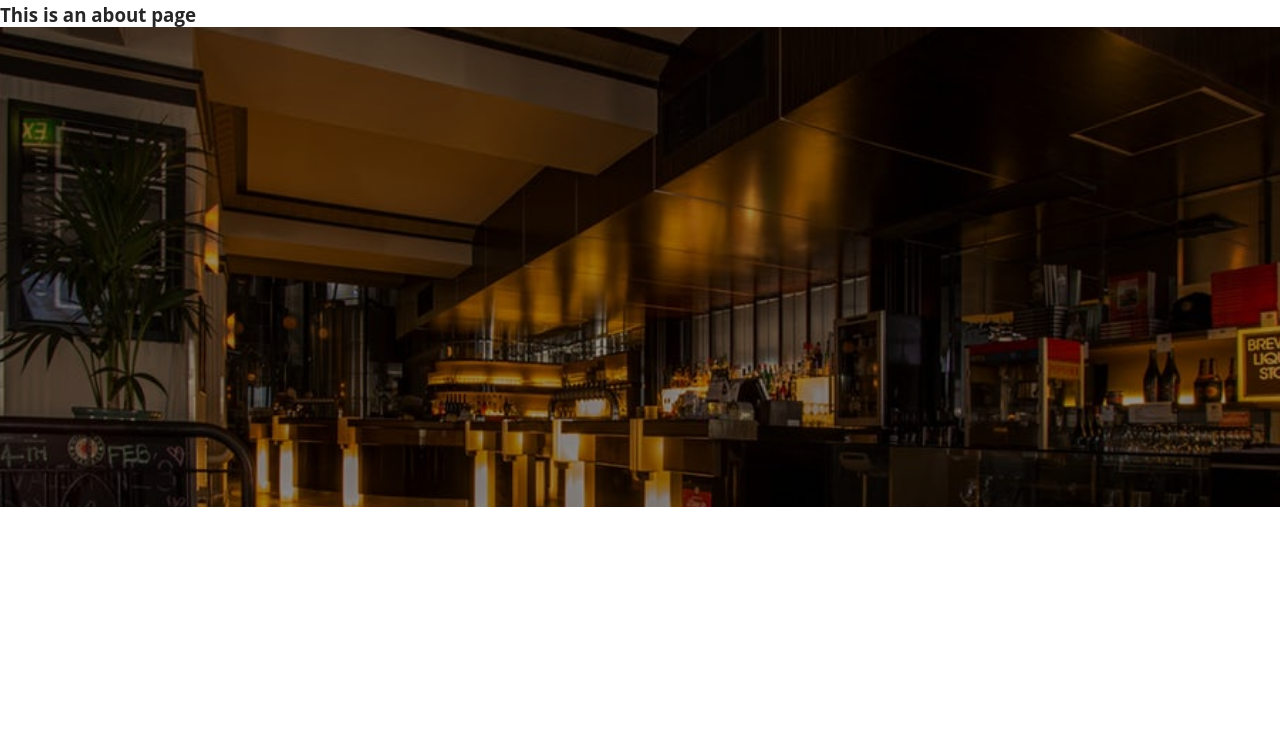
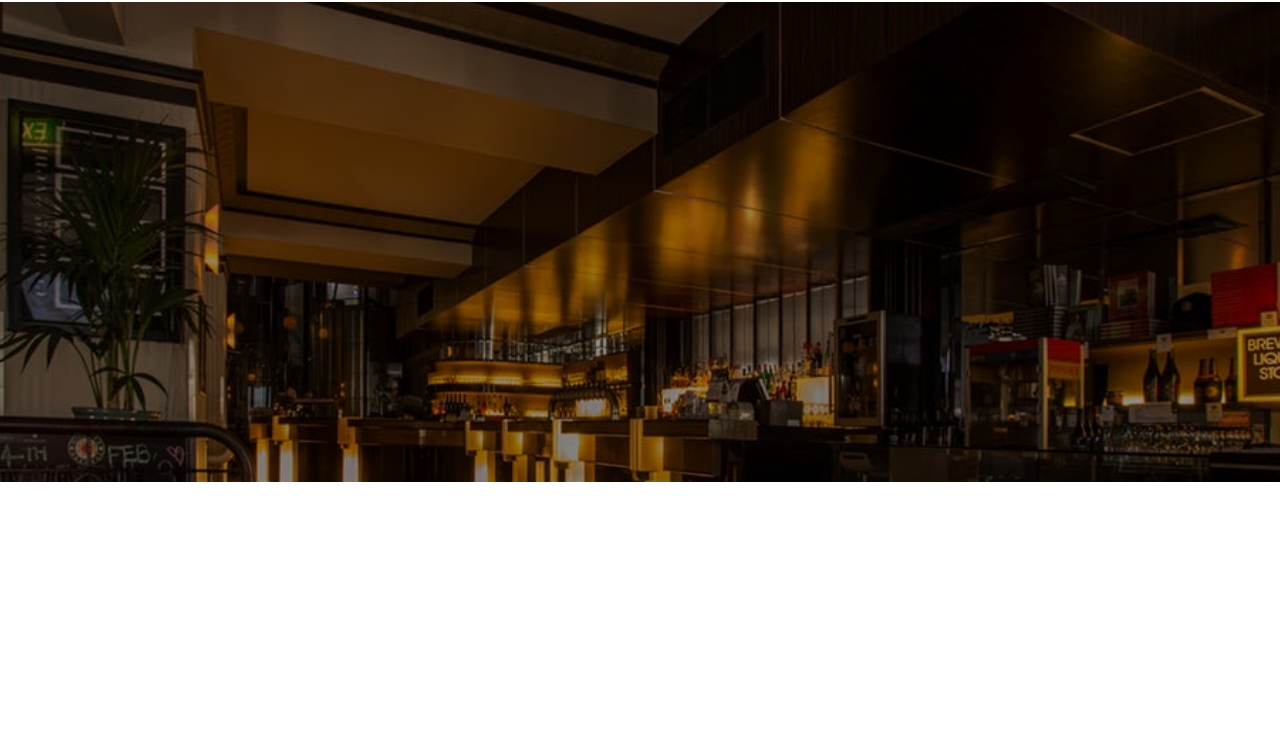
Before and after one commit to robgmerrill/gatsby-restaurant, a Gatsby site: page /about in a window 1280 px wide. Shown: the part 54-800 px from the top of the page. Built offline with nearby package versions, Linux system fonts and the light colour scheme; Gatsby itself is replaced by a stand-in of ours.

Commit message:
Remove h3 header from about page

```diff
--- a/src/pages/about.js
+++ b/src/pages/about.js
@@ -7,7 +7,6 @@ import img from '../images/bcg/aboutBcg.jpeg'
 const AboutPage = () => (
     <Layout>
         <SEO title="Home" />
-        <h3>This is an about page</h3>
         <PageHeader img={img}></PageHeader>
     </Layout>
 )
```
